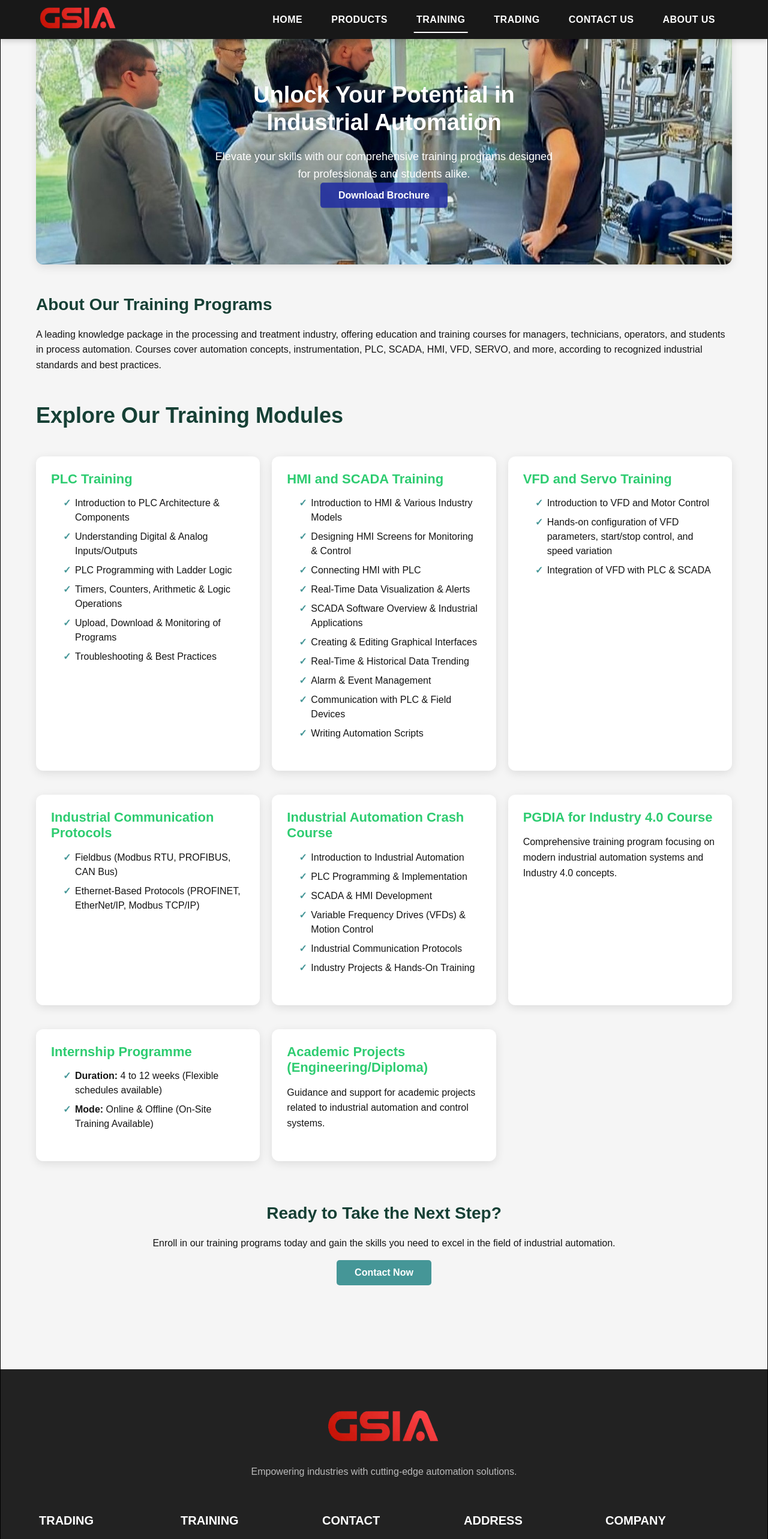
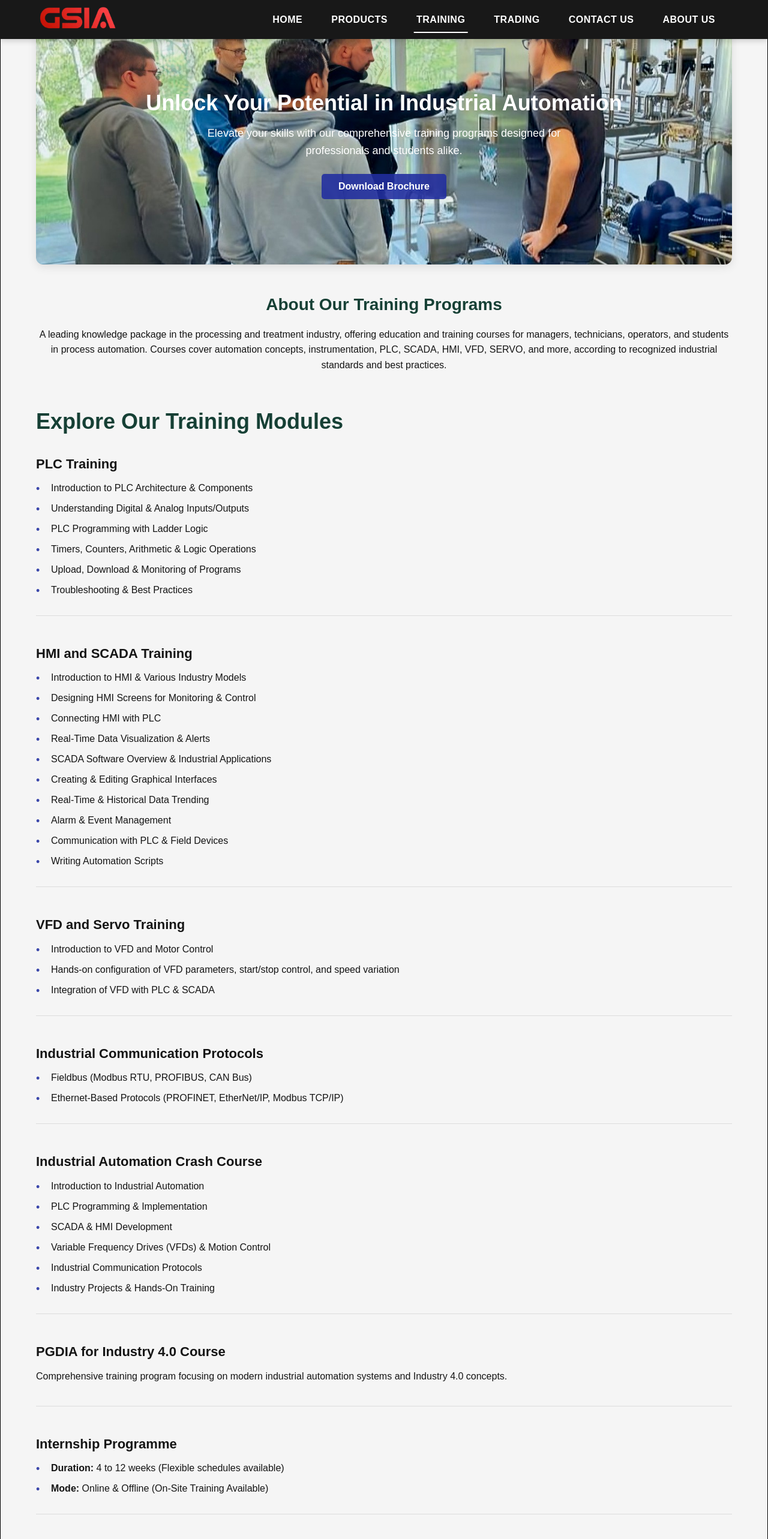
Before and after one commit to preetamgodase944/GSIA, a React (Vite) app: page /training/details in a window 1280 px wide. Shown: the top 2566 px of the page at 60% size. Built offline with nearby package versions, Linux system fonts and the light colour scheme.

Commit message:
training update 2

```diff
--- a/src/pages/TrainingDetailsPage.css
+++ b/src/pages/TrainingDetailsPage.css
@@ -1,69 +1,67 @@
-/* General Styles */
 .training-details-page {
     max-width: 1200px;
     margin: 0 auto;
     padding: 40px 20px;
+    font-family: Arial, sans-serif;
     color: var(--text-color);
-    font-family: Arial, sans-serif;
   }
 
   /* Hero Section */
   .hero-section {
     position: relative;
     overflow: hidden;
-    margin-bottom: 50px;
+    height: 500px;
+    display: flex;
+    align-items: center;
+    justify-content: center;
+    text-align: center;
+    color: white;
+    margin-bottom: 60px;
   }
 
   .hero-image {
+    position: absolute;
+    top: 0;
+    left: 0;
     width: 100%;
-    height: auto;
+    height: 100%;
     object-fit: cover;
-    /* filter: brightness(85%); */
-  }
-
-  .hero-content {
-    position: absolute;
-    top: 50%;
-    left: 50%;
-    transform: translate(-50%, -50%);
-    text-align: center;
-    color: #fff;
-    z-index: 1;
+    z-index: -1;
   }
 
   .hero-content h1 {
-    font-size: 38px;
+    font-size: 36px;
     font-weight: bold;
-    margin-bottom: 20px;
-    color: #ffffff;
+    color: white;
+    margin-bottom: 15px;
   }
 
   .hero-content p {
     font-size: 18px;
-    line-height: 1.6;
-    max-width: 800px;
-    margin: 0 auto;
+    max-width: 600px;
+    margin: 0 auto 25px;
   }
 
   .download-btn {
-    background-color: var(--accent-color-2);
+    background: var(--accent-color-2);
     color: #fff;
-    padding: 12px 30px;
     border: none;
+    padding: 12px 28px;
+    font-size: 16px;
     border-radius: 5px;
-    font-size: 16px;
-    font-weight: 600;
     cursor: pointer;
-    transition: all var(--transition-base);
+    transition: all 0.3s ease;
+    font-weight: 700;
   }
 
   .download-btn:hover {
-    transform: translateY(-5px);
+    transform: translateY(-3px);
   }
 
-  /* About Us Section */
+  /* About Us */
   .about-us-section {
-    margin-bottom: 50px;
+    margin-bottom: 60px;
+    text-align: center;
   }
 
   .about-us-section h2 {
@@ -72,141 +70,112 @@
     margin-bottom: 20px;
   }
 
-  /* Training Modules */
-  .training-module-section {
-    display: flex;
-    flex-direction: column;
+  /* Module List */
+  .module-list {
+    display: grid;
     gap: 30px;
   }
 
-  .module-grid {
-    display: grid;
-    grid-template-columns: repeat(auto-fit, minmax(300px, 1fr));
-    gap: 20px;
+  .module-item {
+    padding: 20px 0;
+    border-bottom: 1px solid rgba(0,0,0,0.1);
   }
 
-  .training-module {
-    background: #fff;
-    border-radius: 12px;
-    box-shadow: 0 4px 15px rgba(0, 0, 0, 0.1);
-    overflow: hidden;
-    transition: transform 0.3s ease, box-shadow 0.3s ease;
-    padding: 25px;
+  .module-item h3 {
+    font-size: 22px;
+    color: var(--text-color);
+    margin-bottom: 15px;
+    font-weight: 600;
   }
 
-  .training-module:hover {
-    transform: translateY(-5px);
-    box-shadow: 0 8px 25px rgba(0, 0, 0, 0.15);
+  .module-item ul {
+    list-style-type: none;
+    padding-left: 0;
   }
 
-  .module-image {
-    width: 100%;
-    height: 200px;
-    object-fit: cover;
-    margin-bottom: 20px;
-  }
-
-  .training-module h3 {
-    color: var(--accent-color);
-    font-size: 22px;
-    font-weight: 600;
-    margin-top: 0;
-    margin-bottom: 15px;
-  }
-
-  .training-module ul {
-    list-style-type: none;
-    padding-left: 20px;
-    margin-bottom: 25px;
-  }
-
-  .training-module li {
+  .module-item li {
     margin-bottom: 10px;
     position: relative;
     padding-left: 25px;
     line-height: 1.5;
   }
 
-  .training-module li::before {
-    content: "✓";
-    color: var(--button-color);
+  .module-item li::before {
+    content: "•";
     position: absolute;
     left: 0;
-    font-weight: bold;
+    color: var(--accent-color-2);
+    font-size: 18px;
+  }
+
+  .module-item p {
+    line-height: 1.6;
   }
 
   /* Call to Action */
   .cta-section {
     text-align: center;
-    margin-top: 50px;
+    padding: 60px 20px;
+    background: linear-gradient(to right, #1f4037, #99f2c8);
+    color: white;
+    border-radius: 12px;
+    margin-top: 60px;
   }
 
   .cta-section h2 {
     font-size: 28px;
-    font-weight: bold;
-    margin-bottom: 20px;
+    margin-bottom: 15px;
+    color: #fff;
+  }
+
+  .cta-section p {
+    font-size: 18px;
+    margin-bottom: 25px;
+    max-width: 700px;
+    margin-left: auto;
+    margin-right: auto;
   }
 
   .enroll-btn {
-    background-color: var(--button-color);
-    color: #fff;
+    background-color: transparent;
+    border: 2px solid white;
+    color: white;
     padding: 12px 30px;
-    border: none;
+    font-size: 16px;
     border-radius: 5px;
-    font-size: 16px;
-    font-weight: 600;
     cursor: pointer;
-    transition: all var(--transition-base);
+    transition: all 0.3s ease;
   }
 
   .enroll-btn:hover {
-    transform: translateY(-5px);
+    background-color: white;
+    color: var(--accent-color-2);
   }
 
-  /* Back Button */
-  .back-button-container {
-    margin-top: 40px;
-    text-align: center;
-  }
-
-  .back-btn {
-    background-color: var(--accent-color-2);
-    color: #fff;
-    padding: 12px 30px;
-    border: none;
-    border-radius: 5px;
-    font-size: 16px;
-    font-weight: 600;
-    cursor: pointer;
-    transition: all var(--transition-base);
-  }
-
-  .back-btn:hover {
-    transform: translateY(-5px);
+  .enroll-btn a {
+    color: inherit;
+    text-decoration: none;
+    font-weight: bold;
   }
 
   /* Responsive Design */
   @media (max-width: 768px) {
+    .training-details-page {
+        margin-top: 25px;
+    }
+    .hero-section {
+      height: 400px;
+    }
+
     .hero-content h1 {
-        padding-top: 5rem;
-        color: #fff;
+      font-size: 28px;
+    }
+
+    .hero-content p {
       font-size: 16px;
     }
 
-    .hero-content p {
-      font-size: 12px;
-    }
-
-    .download-btn {
-        padding: 6px 15px;
-        font-size: 12px;
-    }
-
-    .training-module h3 {
+    .module-item h3 {
       font-size: 20px;
     }
-
-    .module-grid {
-      grid-template-columns: 1fr;
-    }
   }
--- a/src/pages/TrainingDetailsPage.jsx
+++ b/src/pages/TrainingDetailsPage.jsx
@@ -45,9 +45,8 @@ const TrainingDetailsPage = () => {
       {/* Training Modules */}
       <div className="training-module-section">
         <h2>Explore Our Training Modules</h2>
-        <div className="module-grid">
-          <div className="training-module">
-            {/* <img src={classroomImage} alt="Classroom Training" className="module-image" /> */}
+        <div className="module-list">
+          <div className="module-item">
             <h3>PLC Training</h3>
             <ul>
               <li>Introduction to PLC Architecture & Components</li>
@@ -59,8 +58,7 @@ const TrainingDetailsPage = () => {
             </ul>
           </div>
 
-          <div className="training-module">
-            {/* <img src={handsOnImage} alt="Hands-On Training" className="module-image" /> */}
+          <div className="module-item">
             <h3>HMI and SCADA Training</h3>
             <ul>
               <li>Introduction to HMI & Various Industry Models</li>
@@ -76,9 +74,7 @@ const TrainingDetailsPage = () => {
             </ul>
           </div>
 
-          {/* Additional modules can be added similarly */}
-
-          <div className="training-module">
+          <div className="module-item">
             <h3>VFD and Servo Training</h3>
             <ul>
               <li>Introduction to VFD and Motor Control</li>
@@ -87,7 +83,7 @@ const TrainingDetailsPage = () => {
             </ul>
           </div>
 
-          <div className="training-module">
+          <div className="module-item">
             <h3>Industrial Communication Protocols</h3>
             <ul>
               <li>Fieldbus (Modbus RTU, PROFIBUS, CAN Bus)</li>
@@ -95,7 +91,7 @@ const TrainingDetailsPage = () => {
             </ul>
           </div>
 
-          <div className="training-module">
+          <div className="module-item">
             <h3>Industrial Automation Crash Course</h3>
             <ul>
               <li>Introduction to Industrial Automation</li>
@@ -107,14 +103,14 @@ const TrainingDetailsPage = () => {
             </ul>
           </div>
 
-          <div className="training-module">
+          <div className="module-item">
             <h3>PGDIA for Industry 4.0 Course</h3>
             <p>
               Comprehensive training program focusing on modern industrial automation systems and Industry 4.0 concepts.
             </p>
           </div>
 
-          <div className="training-module">
+          <div className="module-item">
             <h3>Internship Programme</h3>
             <ul>
               <li><strong>Duration:</strong> 4 to 12 weeks (Flexible schedules available)</li>
@@ -122,12 +118,13 @@ const TrainingDetailsPage = () => {
             </ul>
           </div>
 
-          <div className="training-module">
+          <div className="module-item">
             <h3>Academic Projects (Engineering/Diploma)</h3>
             <p>
               Guidance and support for academic projects related to industrial automation and control systems.
             </p>
           </div>
+
         </div>
       </div>
 
```
